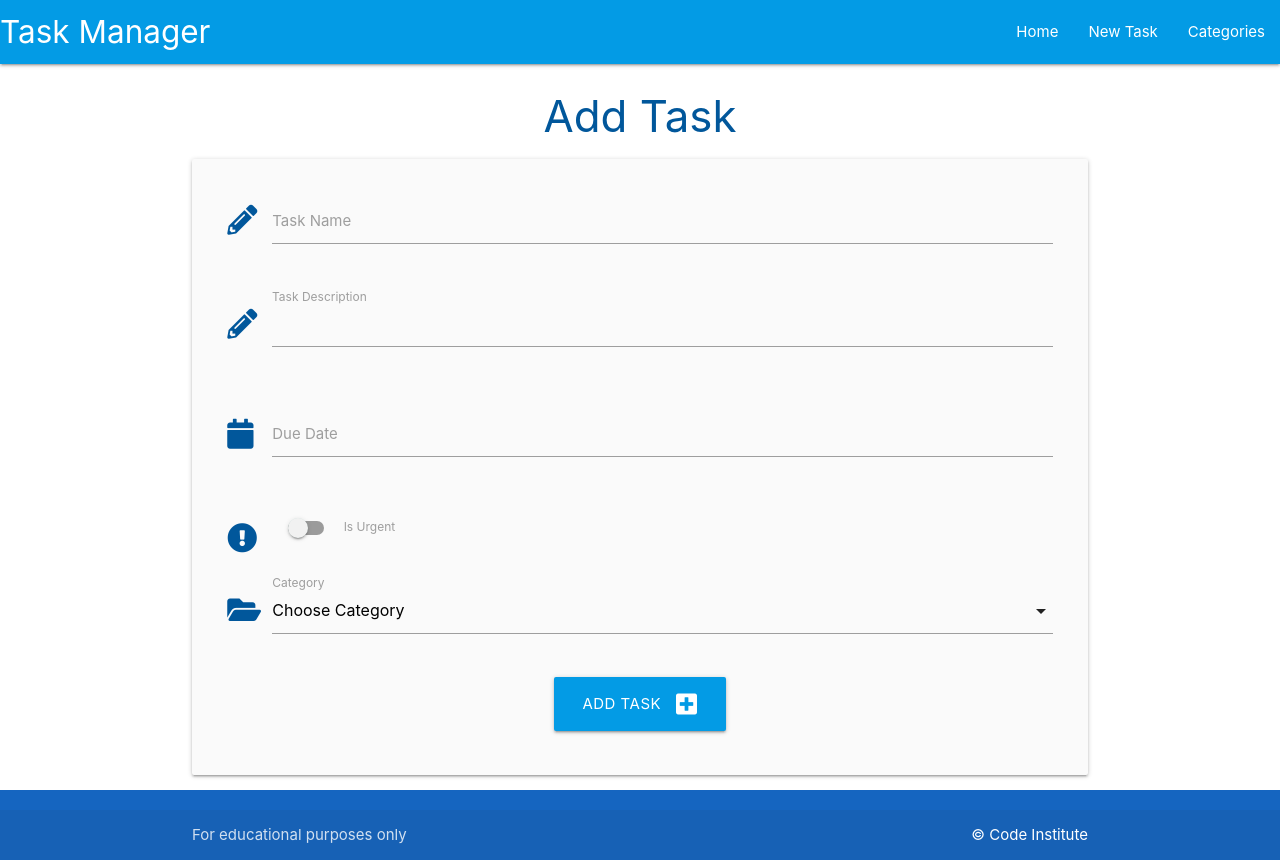
After one commit to sdthomas91/task-manager, a Flask app: page /add_task in a window 1280 px wide. The commit adds this page. Run offline with Flask 3, Linux system fonts and the light colour scheme.

Commit message:
added the functionality to add a new task

```diff
--- a/taskmanager/routes.py
+++ b/taskmanager/routes.py
@@ -23,6 +23,7 @@ def add_category():
         return redirect(url_for("categories"))
     return render_template("add_category.html")
 
+
 @app.route("/edit_category/<int:category_id>", methods=["GET", "POST"])
 def edit_category(category_id):
     category = Category.query.get_or_404(category_id)
@@ -32,9 +33,27 @@ def edit_category(category_id):
         return redirect(url_for("categories"))
     return render_template("edit_category.html", category=category)
 
+
 @app.route("/delete_category/<int:category_id>")
 def delete_category(category_id):
     category = Category.query.get_or_404(category_id)
     db.session.delete(category)
     db.session.commit()
     return redirect(url_for("categories"))
+
+
+@app.route("/add_task", methods=["GET", "POST"])
+def add_task():
+    categories = list(Category.query.order_by(Category.category_name).all())
+    if request.method == "POST":
+        task = Task(
+            task_name=request.form.get("task_name"),
+            task_description=request.form.get("task_description"),
+            is_urgent=bool(True if request.form.get("is_urgent") else False),
+            due_date=request.form.get("due_date"),
+            category_id=request.form.get("category_id")
+        )
+        db.session.add(task)
+        db.session.commit()
+        return redirect(url_for("home"))
+    return render_template("add_task.html", categories=categories)
--- a/taskmanager/static/js/script.js
+++ b/taskmanager/static/js/script.js
@@ -1,11 +1,41 @@
 document.addEventListener('DOMContentLoaded', function () {
     var elems = document.querySelectorAll('.sidenav');
     var instances = M.Sidenav.init(elems, {}); // Pass an empty object if no options are needed
+
+    // modal open
+
+    let modalOpen = document.querySelectorAll('.modal');
+    M.Modal.init(modalOpen, {});
+
+    // Date Picker
+
+    let datepicker = document.querySelectorAll('.datepicker');
+    M.Datepicker.init(datepicker, {
+        format: "dd mmmm, yyyy",
+        i18n: {
+            done: "Select"
+        }
+    });
+
+    // select intitalization
+    let selects = document.querySelectorAll('select');
+    M.FormSelect.init(selects);
 });
 
-// Modal Open
+// // Modal Open
 
-document.addEventListener('DOMContentLoaded', function () {
-    var elems = document.querySelectorAll('.modal');
-    var instances = M.Modal.init(elems, {});
-});
+// document.addEventListener('DOMContentLoaded', function () {
+//     var elems = document.querySelectorAll('.modal');
+//     var instances = M.Modal.init(elems, {});
+// });
+
+// // Date Picker
+// document.addEventListener('DOMContentLoaded', function () {
+//     var elems = document.querySelectorAll('.datepicker');
+//     var instances = M.Datepicker.init(elems, {
+//         format: "dd mmmm, yyyy",
+//         i18n: {
+//             done: "Select"
+//         }
+//     });
+// });
--- /dev/null
+++ b/taskmanager/templates/add_task.html
@@ -0,0 +1,97 @@
+{% extends "base.html" %} {% block content %}
+
+<h3 class="light-blue-text text-darken-4 center-align">Add Task</h3>
+
+<div class="row card-panel grey lighten-5">
+  <form class="col s12" method="POST" action="{{ url_for('add_task') }}">
+    <!-- task name -->
+    <div class="row">
+      <div class="input-field col s12">
+        <i class="fas fa-pencil-alt prefix light-blue-text text-darken-4"></i>
+        <input
+          id="task_name"
+          name="task_name"
+          minlength="5"
+          maxlength="50"
+          type="text"
+          class="validate"
+          required
+        />
+        <label for="task_name">Task Name</label>
+      </div>
+    </div>
+    <!-- task description -->
+    <div class="row">
+      <div class="input-field col s12">
+        <i class="fas fa-pencil-alt prefix light-blue-text text-darken-4"></i>
+        <textarea
+          id="task_description"
+          name="task_description"
+          minlength="5"
+          maxlength="200"
+          type="text"
+          class="materialize-textarea validate"
+          required
+        >
+        </textarea>
+        <label for="task_description">Task Description</label>
+      </div>
+    </div>
+    <!-- Due Date -->
+    <div class="row">
+      <div class="input-field col s12">
+        <i class="fas fa-calendar prefix light-blue-text text-darken-4"></i>
+        <input
+          id="due_date"
+          name="due_date"
+          type="text"
+          class="validate datepicker"
+          required
+        />
+        <label for="due_date">Due Date</label>
+      </div>
+    </div>
+
+    <!-- is urgent -->
+    <div class="row">
+      <div class="input-field col s12">
+        <div class="switch">
+          <i
+            class="fas fa-exclamation-circle prefix light-blue-text text-darken-4"
+          ></i>
+          <label for="is_urgent">
+            <input id="is_urgent" name="is_urgent" type="checkbox" />
+            <span class="lever"></span>
+            Is Urgent
+          </label>
+        </div>
+      </div>
+    </div>
+    <!-- category_id -->
+    <div class="row">
+      <div class="input-field col s12">
+        <i class="fas fa-folder-open prefix light-blue-text text-darken-4"></i>
+        <select name="category_id" id="category_id" class="validate" required>
+          <option value="" disabled selected>Choose Category</option>
+          {% for category in categories %}
+          <option value="{{ category.id }}">
+            {{ category.category_name }}
+          </option>
+          {% endfor %}
+        </select>
+        <label for="category_id">Category</label>
+      </div>
+    </div>
+
+    <!-- submit button -->
+    <div class="row">
+      <div class="col s12 center-align">
+        <button type="submit" class="btn-large light-blue darken-1">
+          Add Task <i class="fas fa-plus-square right"></i>
+        </button>
+      </div>
+    </div>
+  </form>
+</div>
+
+{% endblock %}
--- a/taskmanager/templates/base.html
+++ b/taskmanager/templates/base.html
@@ -35,7 +35,7 @@
           ></a>
           <ul class="right hide-on-med-and-down">
             <li><a href="{{ url_for('home') }}">Home</a></li>
-            <li><a href="{{ url_for('add_category') }}">New Task</a></li>
+            <li><a href="{{ url_for('add_task') }}">New Task</a></li>
             <li><a href="{{ url_for('categories') }}">Categories</a></li>
           </ul>
         </div>
@@ -44,7 +44,7 @@
       <!-- mobile sidenav -->
       <ul class="sidenav" id="mobile-demo">
         <li><a href="{{ url_for('home') }}">Home</a></li>
-        <li><a href="{{ url_for('add_category') }}">New Task</a></li>
+        <li><a href="{{ url_for('add_task') }}">New Task</a></li>
         <li><a href="{{ url_for('categories') }}">Categories</a></li>
       </ul>
     </header>
--- a/taskmanager/templates/categories.html
+++ b/taskmanager/templates/categories.html
@@ -12,6 +12,7 @@
     </a>
   </div>
 </div>
+
 <div class="row">
   {% for category in categories %}
   <div class="col s12 m6 l3">
@@ -42,7 +43,7 @@
               class="btn red"
               >Delete</a
             >
-            <a href="modal-close" class="btn green accent-4">Cancel</a>
+            <a href="#!" class="modal-close btn green accent-4">Cancel</a>
           </div>
         </div>
       </div>
```
Also changed, not shown: taskmanager/templates/tasks.html (+11 -0 lines).
